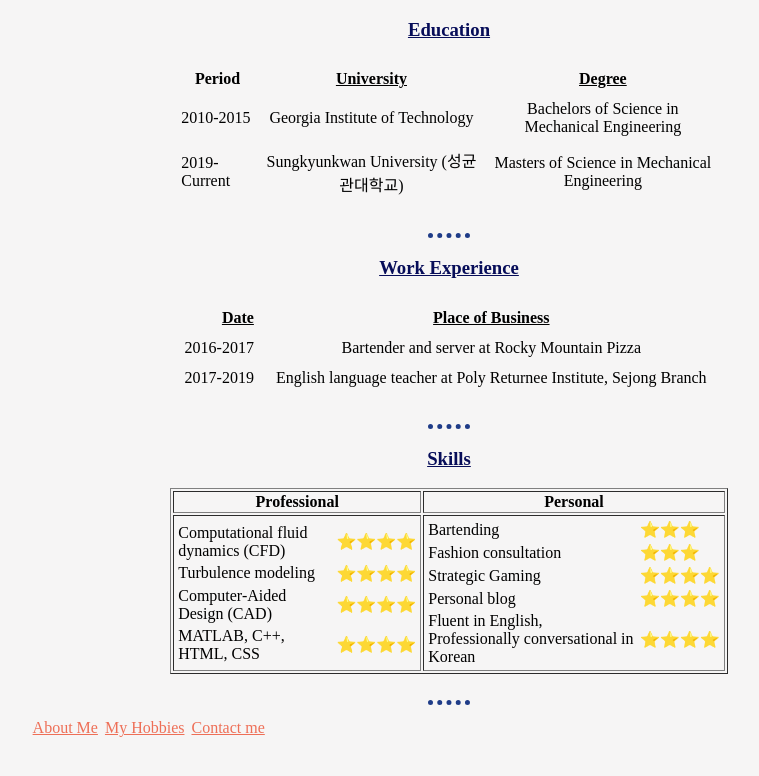
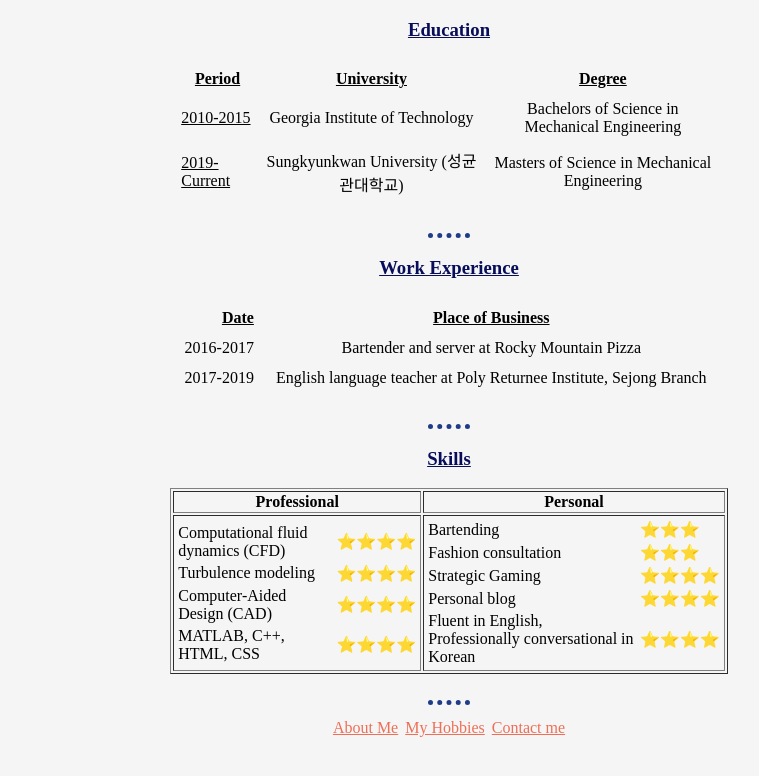
Before and after one commit to professormorely/cv, a plain HTML site: page summary.html in a window 1280 px wide. Shown: the whole page, without its empty margins (191-950 px from the left). Drawn offline with Linux system fonts and the light colour scheme.

Commit message:
Updated format and linked pages

```diff
--- a/css/styles.css
+++ b/css/styles.css
@@ -32,8 +32,8 @@ p {
 }
 
 .head {
+  text-align: center;
   text-decoration: underline;
-  text-align: center;
 }
 
 .word {
@@ -47,8 +47,19 @@ p {
   text-align: right;
   text-decoration: underline;
 }
+
 .date {
   text-align: right;
+}
+
+.periodhead {
+  text-align: center;
+  text-decoration: underline;
+}
+
+.period {
+  text-align: left;
+  text-decoration: underline;
 }
 
 .job {
@@ -59,3 +70,12 @@ p {
   text-align: center;
   text-decoration: underline;
 }
+
+.tag {
+  text-align: left;
+}
+
+.table {
+  margin: auto;
+  width: auto;
+}
```
